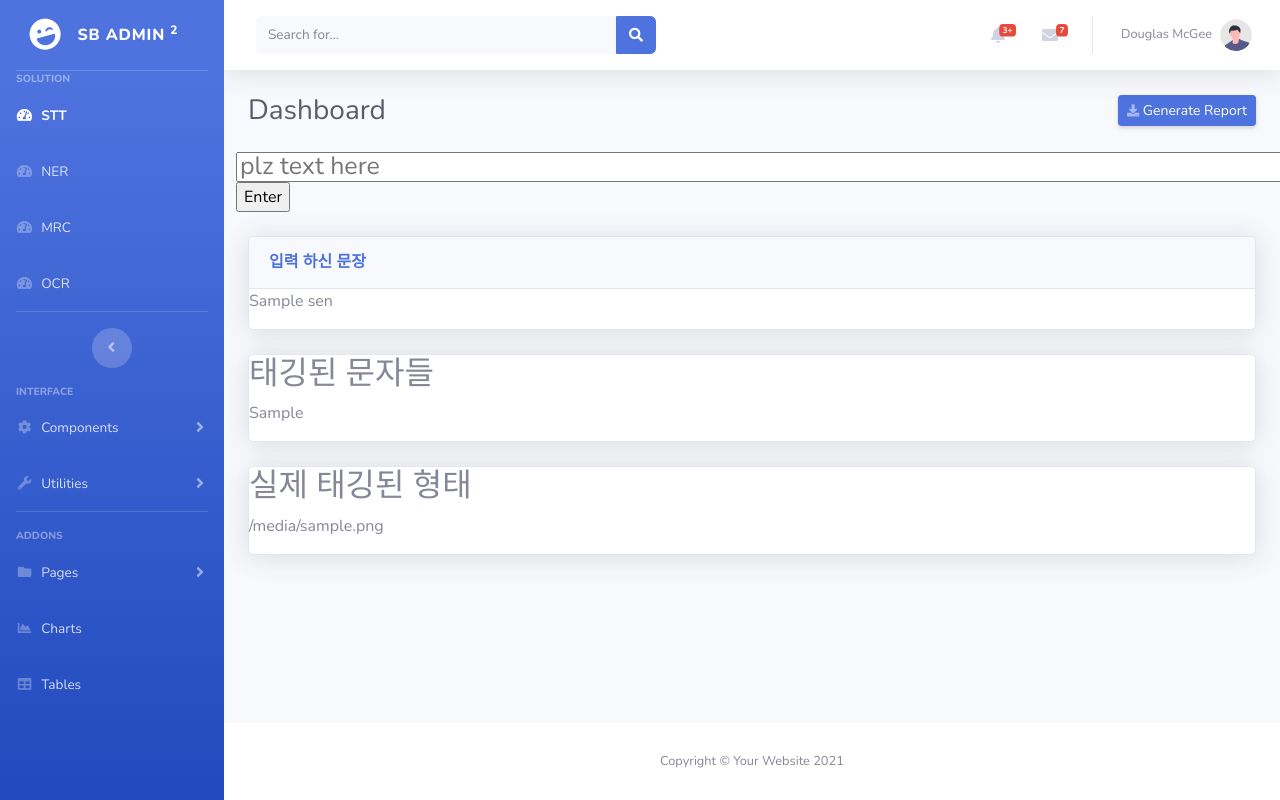
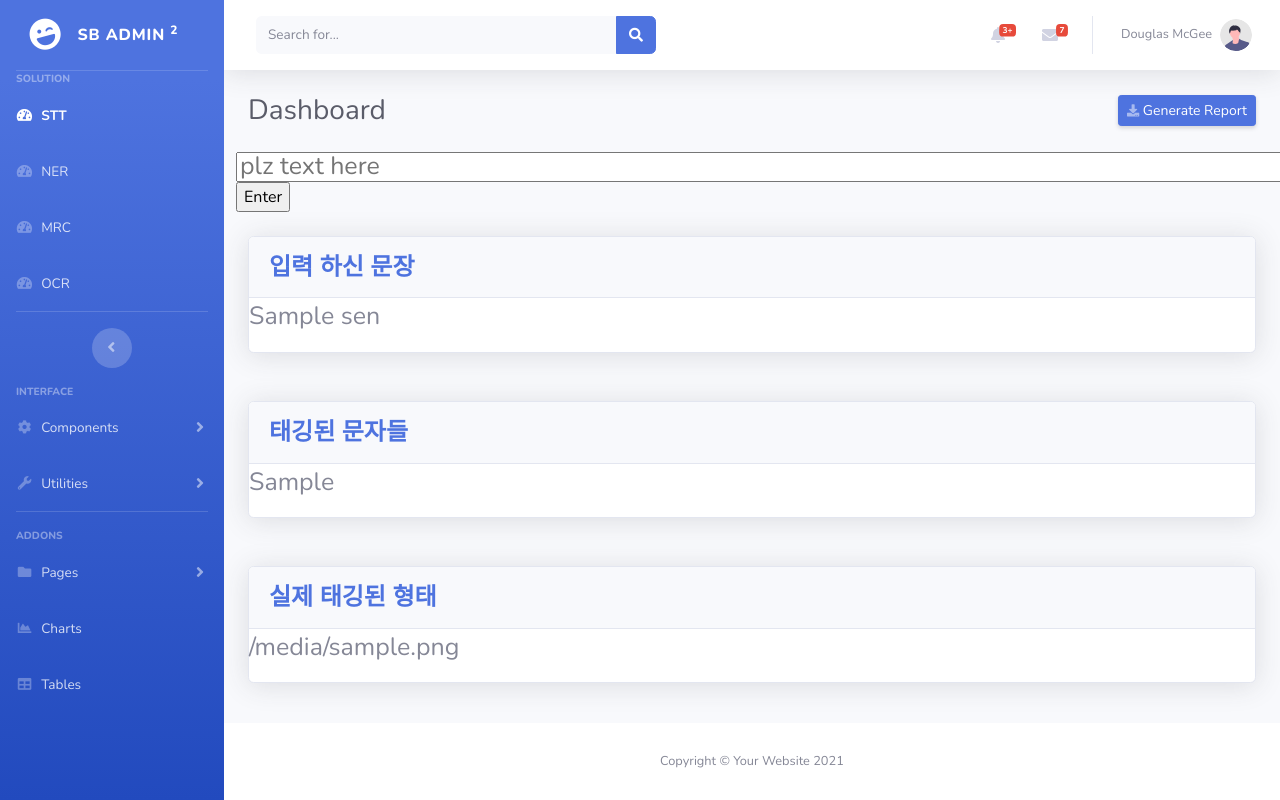
Before and after one commit to innopost-AI-Data/Gamsa_solution, a Flask app: template templates/ner.html in a window 1280 px wide. Run offline with Flask 2, Linux system fonts and the light colour scheme; the template is opened without the code that fills it: most values are stand-ins (such as "Sample title", 1, 10 or a date in 2020); some libraries are stand-ins or nearby versions.

Commit message:
이쁘게 수정

```diff
--- a/templates/ner.html
+++ b/templates/ner.html
@@ -398,24 +398,26 @@
                     <br>
                     <div class="card shadow mb-4">
                         <div class="card-header py-3">
-                            <h6 class="m-0 font-weight-bold text-primary">입력 하신 문장</h6>
+                            <h4 class="m-0 font-weight-bold text-primary">입력 하신 문장</h4>
                         </div>
-                        <p>{{ sen }}</p>
+                        <p style="font-size:25px;">{{ sen }}</p>
                     </div>
+                    <br>
                     <div class="card shadow mb-4">
-                        <h2>태깅된 문자들</h2>
+                        <div class="card-header py-3">
+                            <h4 class="m-0 font-weight-bold text-primary">태깅된 문자들</h4>
+                        </div>
                         {% for a in ans %}
-                        <p>
-                            {{ a }}
-                        </p>
+                        <p style="font-size:25px;">{{ a }}</p>
                         {% endfor %}
                     </div>
+                    <br>
                     <div class="card shadow mb-4">
-                        <h2>실제 태깅된 형태</h2>
+                        <div class="card-header py-3">
+                            <h4 class="m-0 font-weight-bold text-primary">실제 태깅된 형태</h4>
+                        </div>
                         {% for file in files %}
-                        <p>
-                            {{ file }}
-                        </p>
+                        <p style="font-size:25px;">{{ file }}</p>
                         {% endfor %}
                     </div>
                 </div>
```
